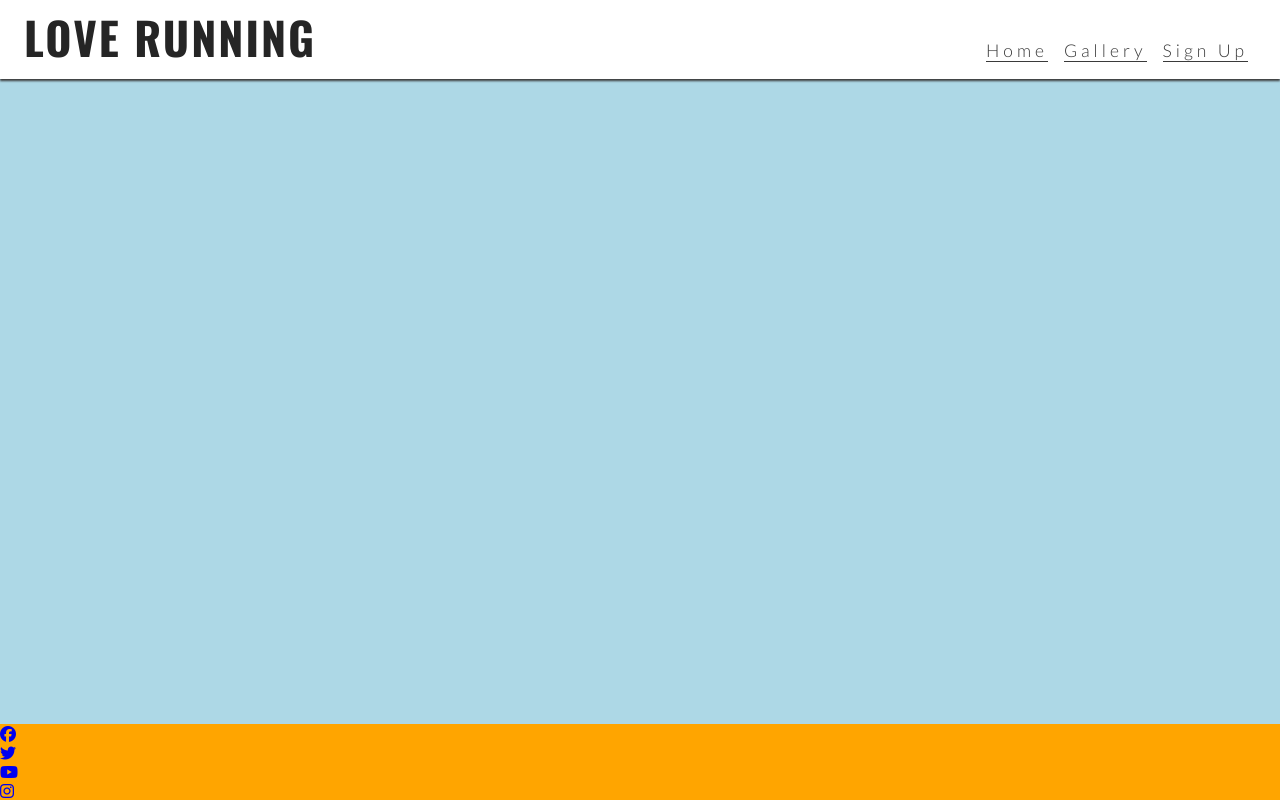
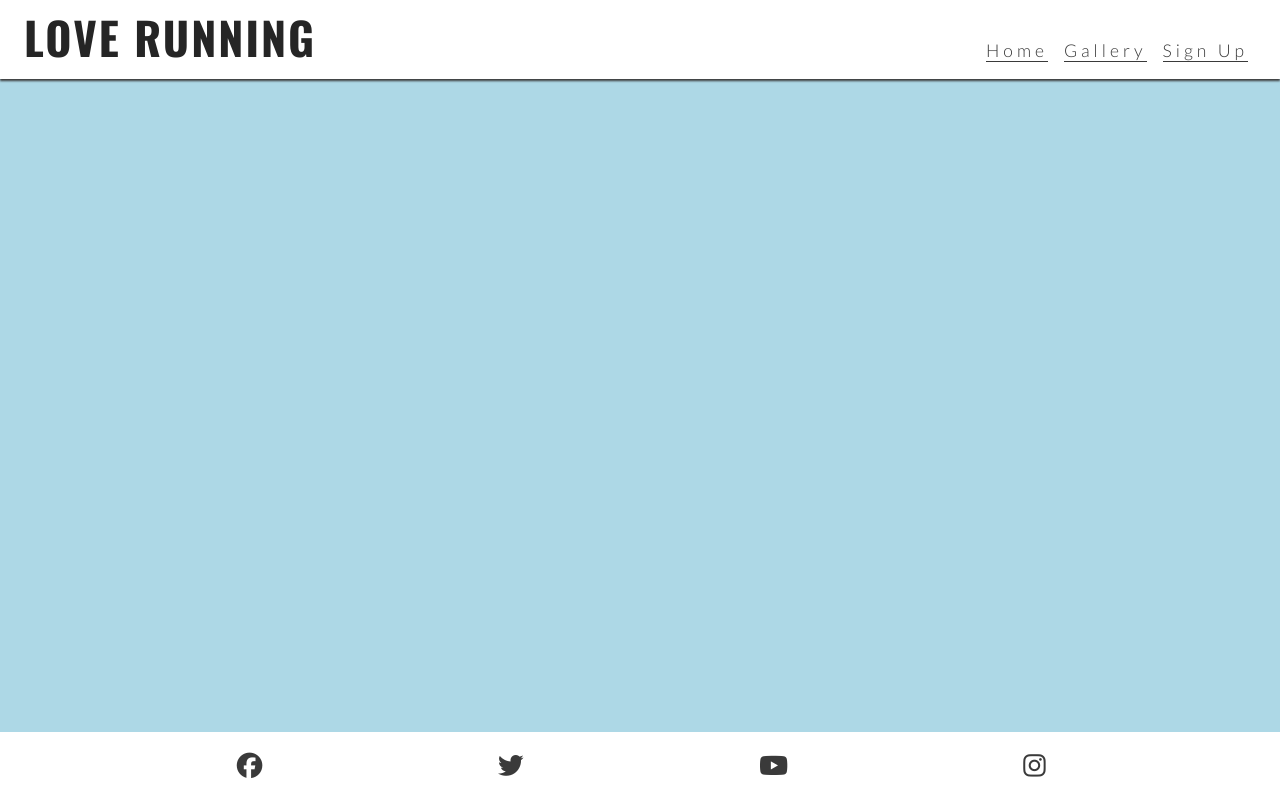
Before and after one commit to Mi-Py-1/Love-Running-Does-Mike, a plain HTML site: page index.html in a window 1280 px wide. Drawn offline with nearby package versions, Linux system fonts and the light colour scheme.

Commit message:
formatted the icons in the footer to look viisually pleasing

```diff
--- a/assets/css/style.css
+++ b/assets/css/style.css
@@ -92,8 +92,18 @@ main {
 }
 
 /* footer */
-footer {
-    background-color: orange;
+#social-networks {
+    text-align: center;
+    padding: 20px 0;
+    display: flex;
+    justify-content: space-evenly;
+    list-style-type: none;
+}
+
+#social-networks i {
+    font-size: 160%;
+    padding: 5%;
+    color: #3a3a3a;
 }
 
 /* Media query: tablets and larger (768px and up) */
--- a/index.html
+++ b/index.html
@@ -5,7 +5,7 @@
     <meta charset="UTF-8">
     <meta name="viewport" content="width=device-width, initial-scale=1.0">
     <!-- Meta tags for search engines -->
-    <meta name="description" content="" Love Running. Club for runners in Dublin, Ireland. Urban Running, trail running.
+    <meta name="description" content="Love Running. Club for runners in Dublin, Ireland. Urban Running, trail running.
         Dublin Docklands and Phoenix park">
     <meta name="keywords" content="love running, run, runing club, runners, Ireland, Dublin, sport, exercise">
     <!-- Title -->
@@ -27,7 +27,9 @@
         </a>
         <!-- Navigation Unordered list -->
         <input type="checkbox" id="nav-toggle" name="nav-toggle">
-        <label for="nav-toggle" class="nav-toggle-label">X</label>
+        <label for="nav-toggle" class="nav-toggle-label">
+            <i class="fa-solid fa-bars"></i>
+        </label>
         <nav>
             <ul id="menu">
                 <li><a href="" class="active">Home</a></li>
@@ -42,15 +44,27 @@
 
     <!-- Footer -->
     <footer>
-        <ul>
-            <li><a href="https://www.facebook.com" target="_blank" rel="noopener"
-                aria-label="Visit our Facebook page (opens in a new tab)"><i class="fa-brands fa-facebook"></i></a></li>
-            <li><a href="https://www.twitter.com" target="_blank" rel="noopener"
-                aria-label="Visit our Facebook page (opens in a new tab)"><i class="fa-brands fa-twitter"></i></a></li>
-            <li><a href="https://www.youtube.com" target="_blank" rel="noopener"
-                aria-label="Visit our Facebook page (opens in a new tab)"><i class="fa-brands fa-youtube"></i></a></li>
-            <li><a href="https://www.instagram.com" target="_blank" rel="noopener"
-                aria-label="Visit our Facebook page (opens in a new tab)"><i class="fa-brands fa-instagram"></i></a></li>
+        <ul id="social-networks">
+            <li>
+                <a href="https://www.facebook.com/" target="_blank" rel="noopener"
+                    aria-label="Visit our Facebook page (opens in a new tab)">
+                    <i class="fa-brands fa-facebook"></i></a>
+            </li>
+            <li>
+                <a href="https://www.twitter.com/" target="_blank" rel="noopener"
+                    aria-label="Visit our Twitter page (opens in a new tab)">
+                    <i class="fa-brands fa-twitter"></i></a>
+            </li>
+            <li>
+                <a href="https://www.youtube.com/" target="_blank" rel="noopener"
+                    aria-label="Visit our Youtube page (opens in a new tab)">
+                    <i class="fa-brands fa-youtube"></i></a>
+            </li>
+            <li>
+                <a href="https://www.instagram.com/" target="_blank" rel="noopener"
+                    aria-label="Visit our Instagram page (opens in a new tab)">
+                    <i class="fa-brands fa-instagram"></i></a>
+            </li>
         </ul>
     </footer>
 
```
